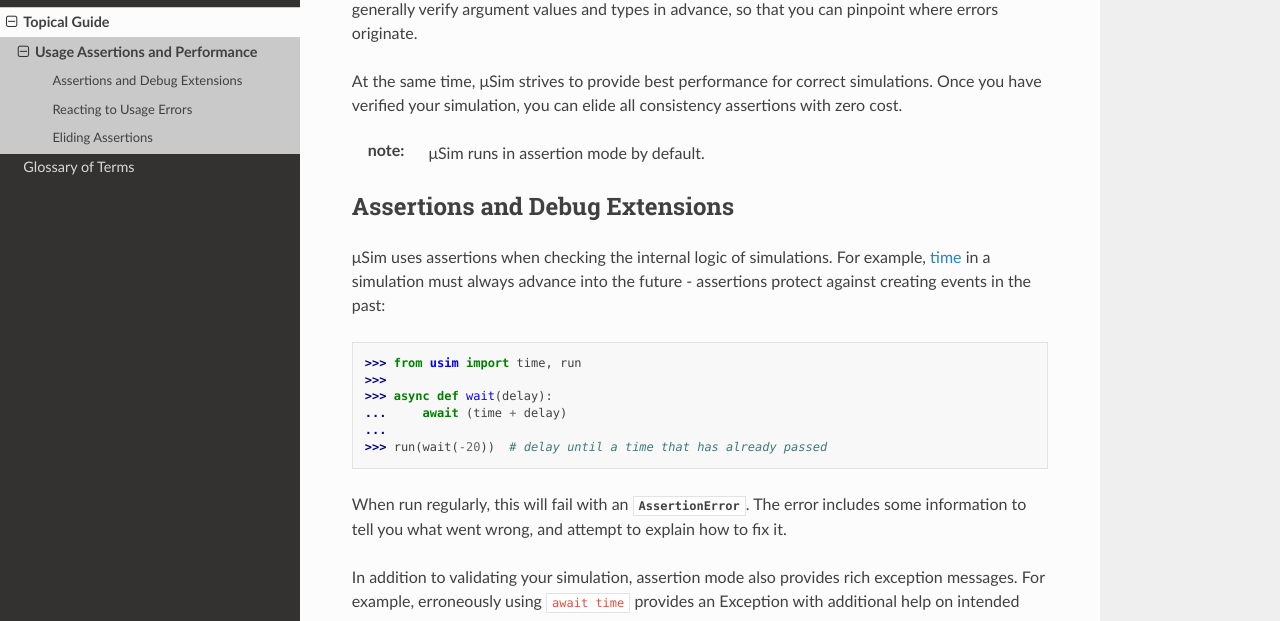
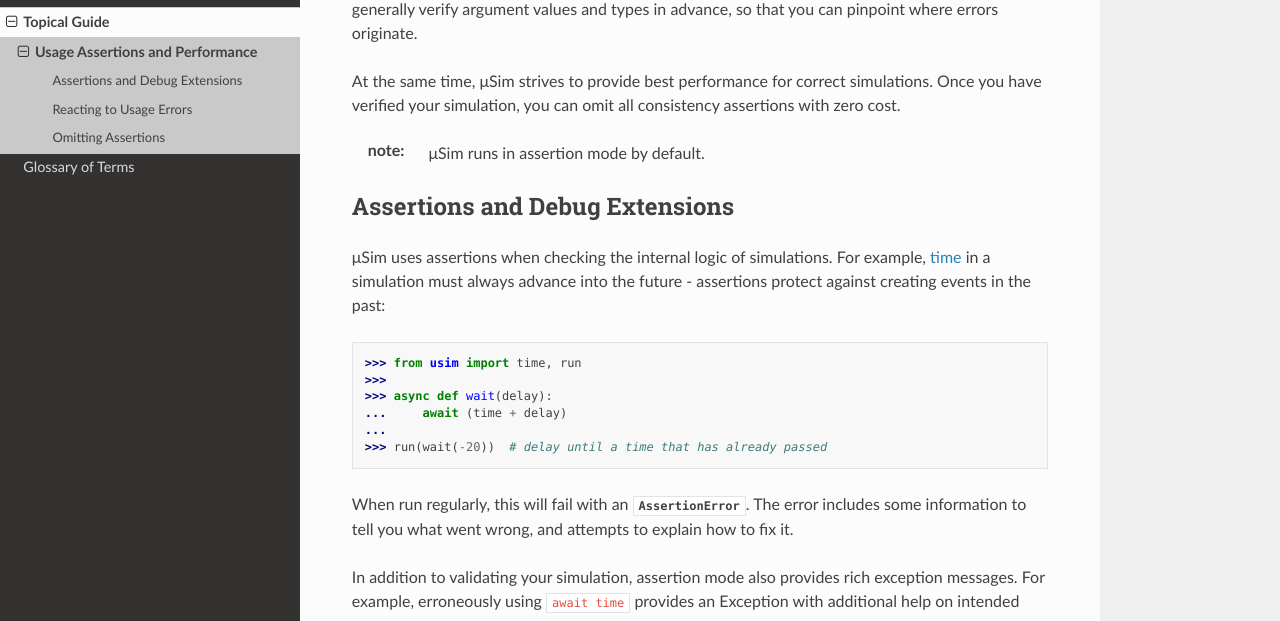
Before and after one commit to MaineKuehn/usim, a Sphinx documentation site: the page built from docs/source/topics/debug.rst, in a window 1280 px wide and 1400 px high. Shown: the part 186-807 px from the top of the window. Built offline with Sphinx 7.4.7 and the Read the Docs theme 2.0.0, drawn with Linux system fonts in a browser that asks for light colours; formulas are drawn with MathJax 3; pages that are not in the unit, such as notebooks, are missing from menus; some of the changed text lies outside the part shown.

Commit message:
Apply suggestions from code review
Co-Authored-By: Eileen Kuehn <eileen.kuehn@kit.edu>

```diff
--- a/docs/source/topics/debug.rst
+++ b/docs/source/topics/debug.rst
@@ -9,7 +9,7 @@ so that you can pinpoint where errors originate.
 At the same time, μSim strives to provide
 best performance for correct simulations.
 Once you have verified your simulation,
-you can elide all consistency assertions with zero cost.
+you can omit all consistency assertions with zero cost.
 
 :note: μSim runs in assertion mode by default.
 
@@ -33,7 +33,7 @@ assertions protect against creating events in the past:
 
 When run regularly, this will fail with an :py:exc:`AssertionError`.
 The error includes some information to tell you what went wrong,
-and attempt to explain how to fix it.
+and attempts to explain how to fix it.
 
 In addition to validating your simulation,
 assertion mode also provides rich exception messages.
@@ -74,8 +74,8 @@ is in an undefined state.
 Instead of trying to recover, you should fix the root cause
 of the erroneous condition.
 
-Eliding Assertions
-------------------
+Omitting Assertions
+-------------------
 
 While assertions are important for verification,
 they incur a runtime performance overhead.
```
